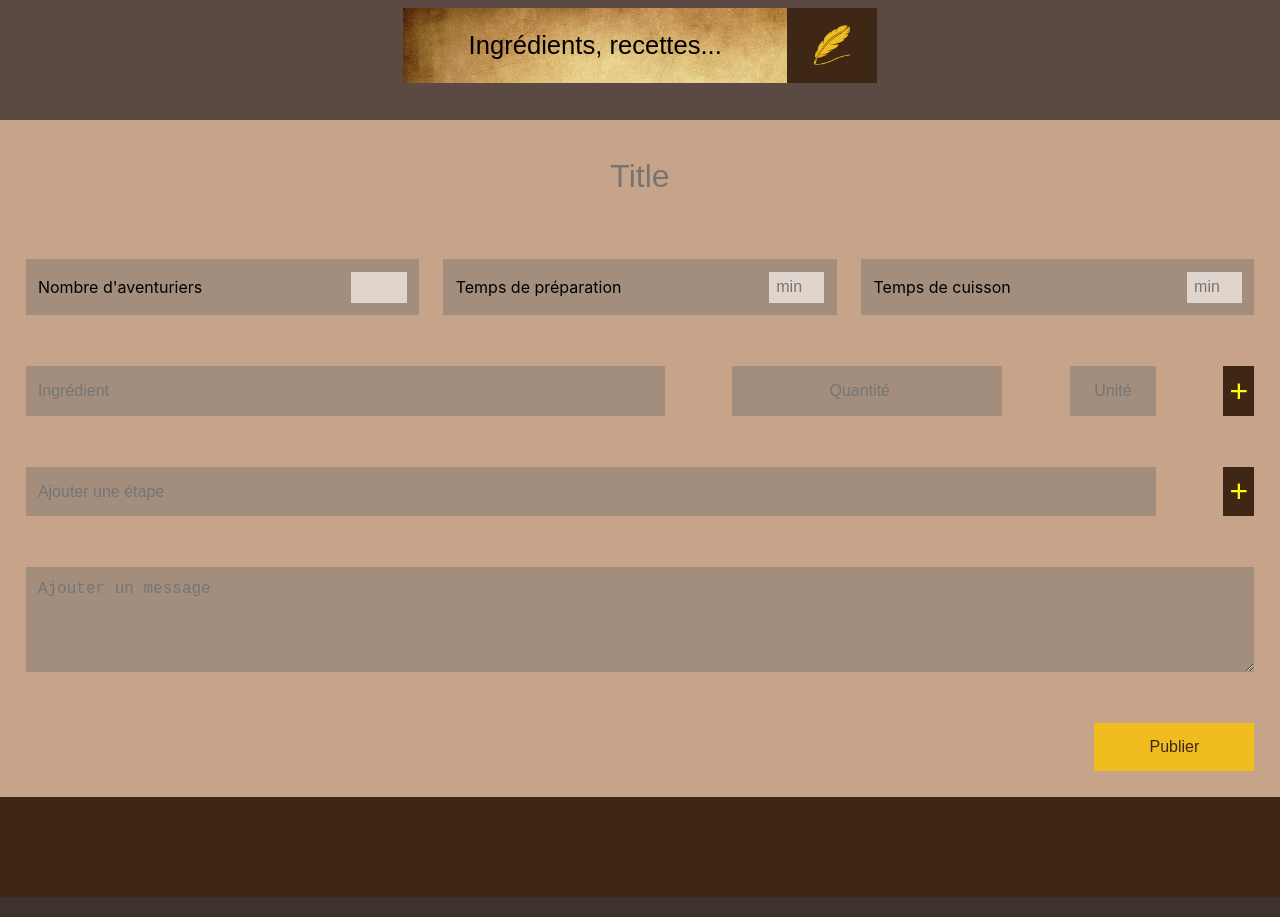
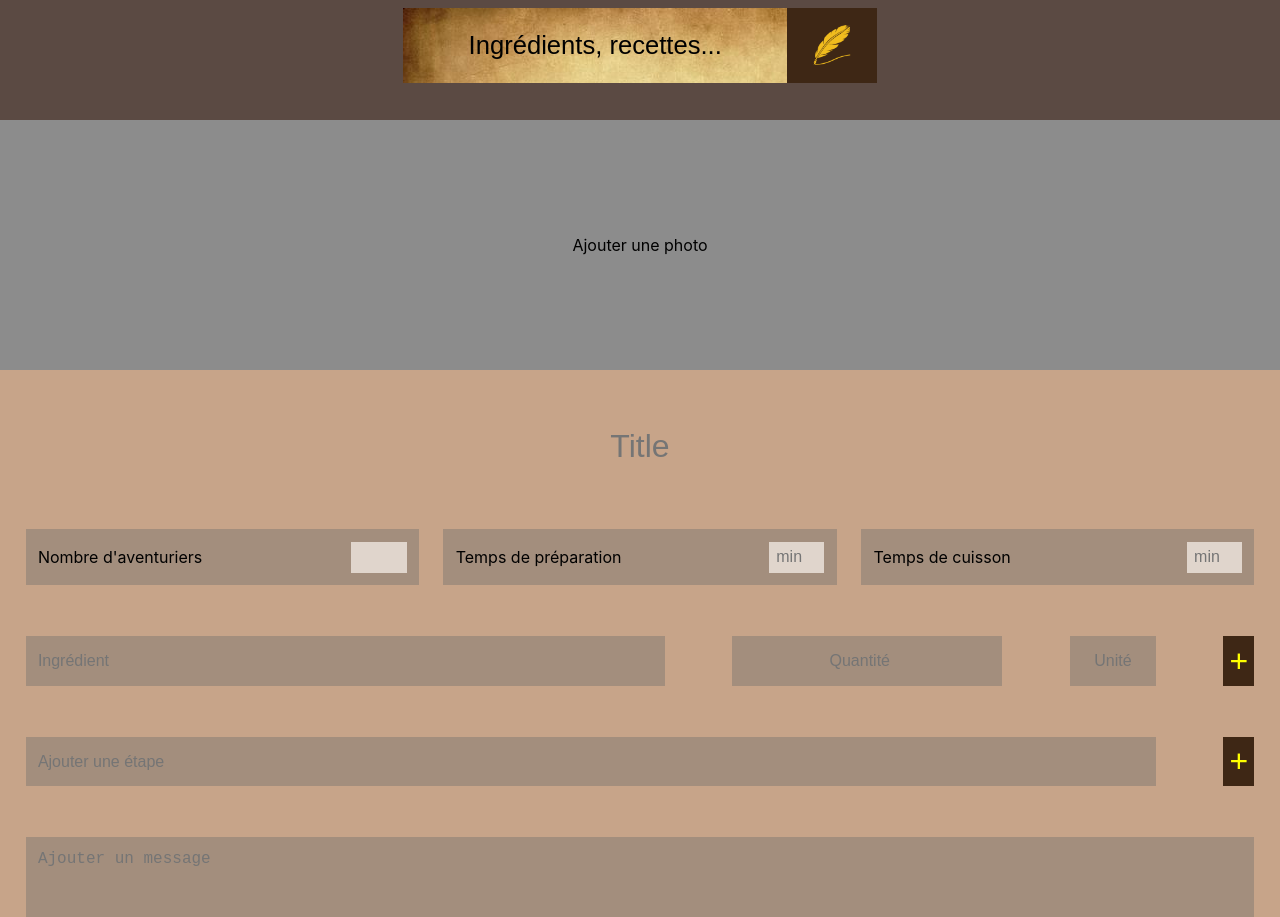
Before and after one commit to TlZeyn/montDor, a React (Create React App) app in the folder front/: page /myrecipes in a window 1280 px wide. Shown: the part 900-1817 px from the top of the page. Built offline with nearby package versions, Linux system fonts and the light colour scheme.

Commit message:
added UploadFront component and started css on the upload area

```diff
--- a/front/src/components/RecipeForm/RecipeForm.js
+++ b/front/src/components/RecipeForm/RecipeForm.js
@@ -1,4 +1,5 @@
 import React, { useState, useEffect } from 'react'
+import UploadFront from '../UploadFront/UploadFront'
 
 import './RecipeForm.css'
 
@@ -102,6 +103,7 @@ const RecipeForm = () => {
 
     return (
         <div id='recipeForm'>
+            <UploadFront />
             <input id='recipeForm_title' type='text' placeholder="Title" onClick={() => setTitle('')} onChange={e => setTitle(e.target.value)}></input>
 
             <section id='recipeForm_timeSlot'>
--- /dev/null
+++ b/front/src/components/UploadFront/UploadFront.css
@@ -0,0 +1,12 @@
+.uploadFront_coverImage {
+    background-color : #8C8C8C;
+    width: 100%;
+    height: 250px;
+    display: flex;
+    align-items: center;
+    justify-content: center;
+}
+
+.testFit{
+    object-fit: cover;
+}
--- /dev/null
+++ b/front/src/components/UploadFront/UploadFront.js
@@ -0,0 +1,63 @@
+import React, { useState } from 'react'
+
+import './UploadFront.css'
+
+const UploadFront = () => {
+    const [image, setImage] = useState({ preview: "", raw: "" });
+
+    const handleChange = e => {
+        if (e.target.files.length) {
+            setImage({
+                preview: URL.createObjectURL(e.target.files[0]),
+                raw: e.target.files[0]
+            });
+        }
+    };
+
+
+    const handleUpload = async e => {
+        e.preventDefault();
+        const formData = new FormData();
+        formData.append("image", image.raw);
+
+        await fetch("YOUR_URL", {
+            method: "POST",
+            headers: {
+                "Content-Type": "multipart/form-data"
+            },
+            body: formData
+        });
+    };
+
+    return (
+        <div id='uploadFront'>
+            <label htmlFor="upload-button">
+                <div className='uploadFront_coverImage'>
+                    {image.preview ? (
+                        <img className='testFit' src={image.preview} alt="dummy" width="100%" height="100%" />
+                    ) : (
+
+
+                                <p>Ajouter une photo</p>
+
+
+                        )}
+                </div>
+
+            </label>
+            <input
+                type="file"
+                id="upload-button"
+                style={{ display: "none" }}
+                onChange={handleChange}
+            />
+            <br />
+            {/* <button onClick={handleUpload}>Upload</button> */}
+        </div>
+    );
+
+
+}
+
+
+export default UploadFront
```
